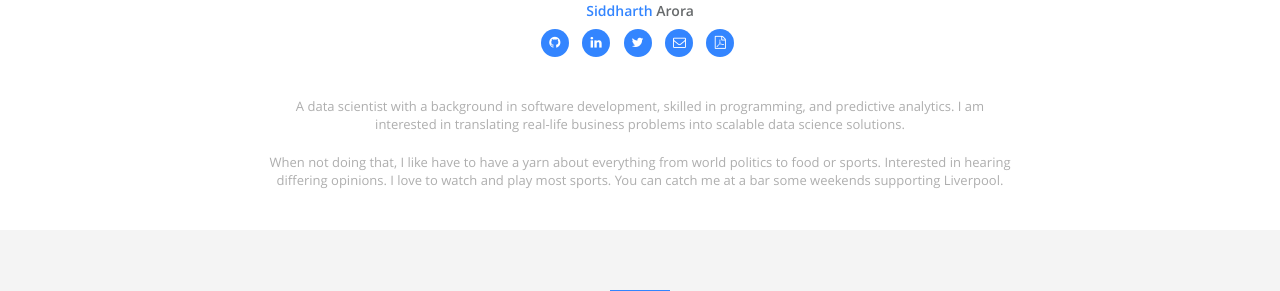
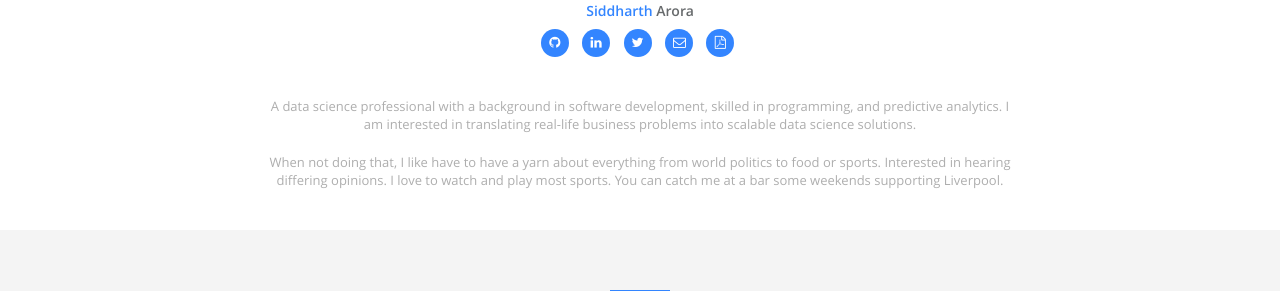
Before and after one commit to sarora/sarora.github.io, a Jekyll site: the page built from index.html, in a window 1280 px wide and 900 px high, scrolled down 595 px. Shown: the part 163-454 px from the top of the window. Built offline with Jekyll 4.4.1, drawn with Linux system fonts in a browser that asks for light colours.

Commit message:
Edit to correct location and about me

```diff
--- a/_config.yml
+++ b/_config.yml
@@ -29,7 +29,7 @@ author:  # change following line to your infomation.
     - name: fa-linux
     - name: icon-apache
 
-  desc: A data scientist with a background in software development, skilled in programming, and predictive analytics.
+  desc: A data science professional with a background in software development, skilled in programming, and predictive analytics.
         I am interested in translating real-life business problems into scalable data science solutions. <br></br>
 
         When not doing that, I like have to have a yarn about everything from world politics to food or sports. Interested in hearing differing opinions.
```
Also changed, not shown: 1 other file.
